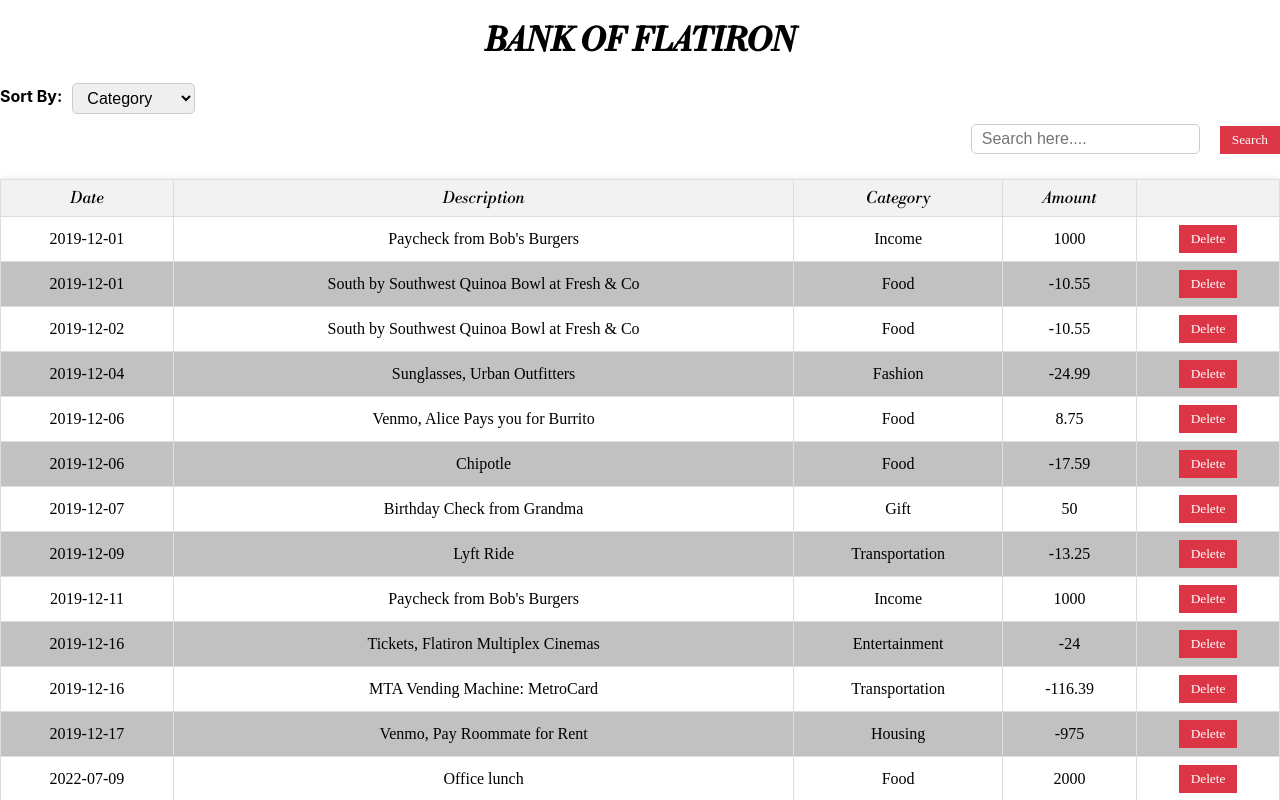
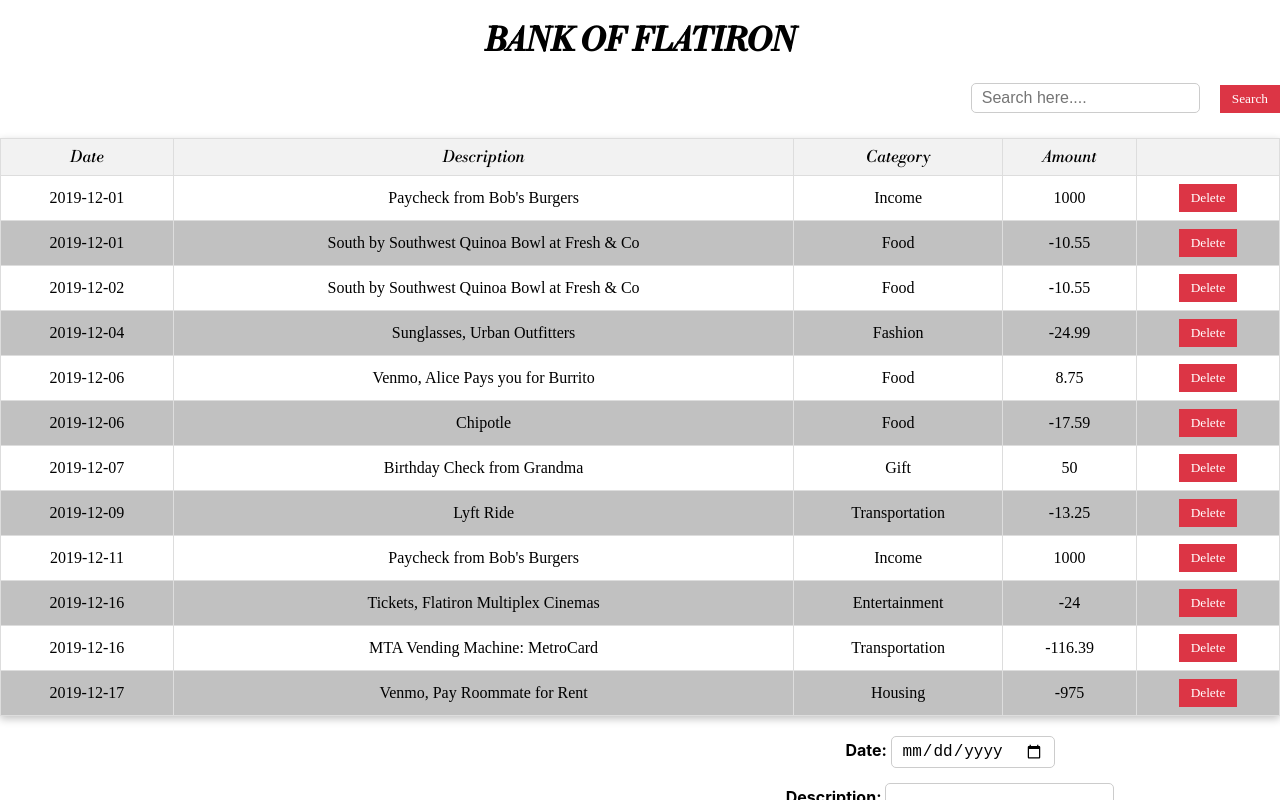
Before and after one commit to Noelle-Wavinya-Maingi/Phase-2-Week-1-Code-Challenge, a React (Create React App) app: page / in a window 1280 px wide. Shown: the top 800 px of the page. Built offline with nearby package versions, Linux system fonts and the light colour scheme; data requests are answered from the project's data file; a web font is replaced by a local one.

Commit message:
Updated the code

```diff
--- a/db.json
+++ b/db.json
@@ -83,48 +83,6 @@
       "description": "Venmo, Pay Roommate for Rent",
       "category": "Housing",
       "amount": -975
-    },
-    {
-      "date": "2022-07-09",
-      "description": "Office lunch",
-      "category": "Food",
-      "amount": "2000",
-      "id": 13
-    },
-    {
-      "date": "2022-07-09",
-      "description": "Office lunch Wednesday",
-      "category": "Food",
-      "amount": "3000",
-      "id": 14
-    },
-    {
-      "date": "2023-06-26",
-      "description": "Office Lunch",
-      "amount": "456",
-      "category": "Food",
-      "id": 15
-    },
-    {
-      "date": "2023-07-22",
-      "description": "Lyft Ride",
-      "amount": "1200",
-      "category": "Transporation",
-      "id": 16
-    },
-    {
-      "date": "2023-07-11",
-      "description": "Venmo,Pay Roomate for Rent",
-      "amount": "989",
-      "category": "Housing",
-      "id": 17
-    },
-    {
-      "date": "2023-07-11",
-      "description": "Chipotle",
-      "amount": "-10.89",
-      "category": "Food",
-      "id": 18
     }
   ]
 }
--- a/src/components/App.css
+++ b/src/components/App.css
@@ -120,8 +120,10 @@ button:hover{
   display: flex;
   flex-direction: column;
   max-width: 400px;
-  margin-left: 500px;
+  text-align: center;
+  margin-left: 750px;
   margin-top: 20px;
+  margin-bottom: 40px;
 }
 
 label {
--- a/src/components/App.js
+++ b/src/components/App.js
@@ -2,22 +2,26 @@ import React, { useEffect, useState } from "react";
 import "./App.css";
 import Transactions from "./Transactions";
 import AddTransaction from "./AddTransaction";
-import SearchTransaction from "./SearchTransaction";
-import SortTransaction from "./SortTransaction";
 
 function App() {
   const [trans, setTrans] = useState([]);
-  const [searchResults, setSearchResult] = useState([]);
-  const [sortOption, setSortOption] = useState("category");
-  const [category, setCategory] = useState("All");
 
+  const fetchData=() =>{
+    fetch("http://localhost:3000/transactions")
+      .then(res =>{
+        if(!res.ok){
+          throw new Error('Failed')
+        }
+        return res.json()
+      })
+      .then((data) =>{
+        setTrans(data)
+      })
+  }
 
   useEffect(() => {
-    fetch("http://localhost:3000/transactions")
-    .then(json => {setTrans(json)
-    return json})
-    .then(json => {setSearchResult(json)})
-    },[])
+    fetchData()
+  }, []);
 
   function AddNewTransaction(newTrans) {
     fetch("http://localhost:3000/transactions", {
@@ -39,6 +43,7 @@ function App() {
       });
   }
 
+   const [transact ,settransact] = useState([]);
   function handleDeleteTransaction(id) {
     fetch(`http://localhost:3000/transactions/${id}`, {
       method: "DELETE",
@@ -50,28 +55,14 @@ function App() {
         }
         throw new Error("Network response was not okay");
       })
-      .then(() => {
-        setTrans((transactions) =>
-          transactions.filter((transaction) => transaction.id !== id)
-        );
+      .then((data) => {
+        console.log(data)
+         const handledata = transact.filter((item)=> item.id !==id)
+         settransact(handledata)
+         fetchData()
       });
   }
 
-  // const filterTransactions = trans
-  //   .filter((transaction) => {
-  //     if (category === "All") {
-  //       return true;
-  //     } else {
-  //       return transaction.category === category;
-  //     }
-  //   })
-  //   .filter((transaction) =>
-  //     transaction.description.toLowerCase().includes(trans.toLowerCase())
-  //   );
-
-  const handleSortChange = (option) => {
-    setSortOption(option);
-  };
 
 
   return (
@@ -79,11 +70,8 @@ function App() {
       <div>
         <h1> BANK OF FLATIRON </h1>
       </div>
-      <SortTransaction sortValue={handleSortChange} />
-      <Transactions
-        // sortedTransactions={sortedTransactions}
-        handleDeleteTransaction={handleDeleteTransaction}
-      />
+
+      <Transactions handleDeleteTransaction={handleDeleteTransaction} />
       <AddTransaction onFormSubmit={AddNewTransaction} />
     </div>
   );
```
Also changed, not shown: src/components/TransactionData.js (line endings or trailing spaces).
